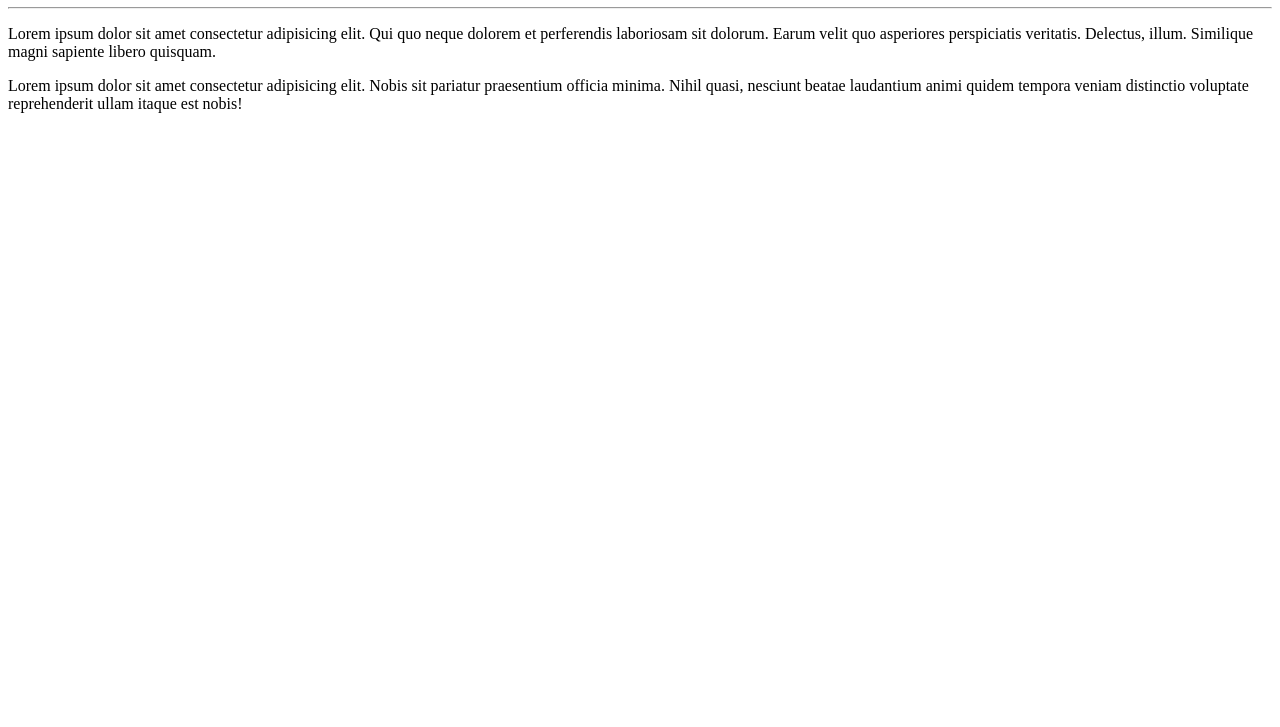
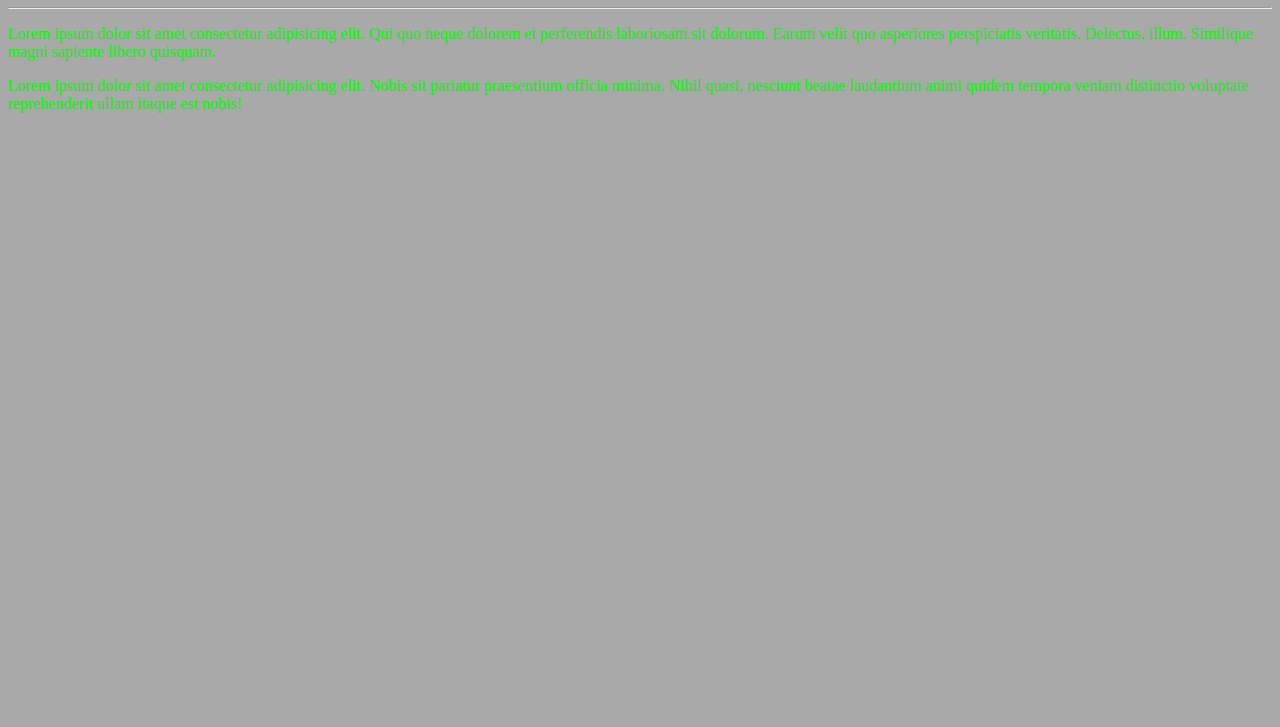
Before and after one commit to JoaoLuis45/Meus-primeiros-c-digos-em-HTML., a plain HTML site: page site-exemplo/index.html in a window 1280 px wide. Shown: the part 73-800 px from the top of the page. Drawn offline with Linux system fonts and the light colour scheme.

Commit message:
Alterei o css.

```diff
--- a/site-exemplo/index.html
+++ b/site-exemplo/index.html
@@ -6,10 +6,10 @@
     <meta name="viewport" content="width=device-width, initial-scale=1.0">
     <title>Meu primeiro site em repositório</title>
 </head>
-<body>
+<body style="background-color: darkgrey;">
     <h1>Olá,Mundo!</h1>
     <hr>
-    <p>Lorem ipsum dolor sit amet consectetur adipisicing elit. Qui quo neque dolorem et perferendis laboriosam sit dolorum. Earum velit quo asperiores perspiciatis veritatis. Delectus, illum. Similique magni sapiente libero quisquam.</p>
-    <p>Lorem ipsum dolor sit amet consectetur adipisicing elit. Nobis sit pariatur praesentium officia minima. Nihil quasi, nesciunt beatae laudantium animi quidem tempora veniam distinctio voluptate reprehenderit ullam itaque est nobis!</p>
+    <p style="color: lime;">Lorem ipsum dolor sit amet consectetur adipisicing elit. Qui quo neque dolorem et perferendis laboriosam sit dolorum. Earum velit quo asperiores perspiciatis veritatis. Delectus, illum. Similique magni sapiente libero quisquam.</p>
+    <p style="color: lime;">Lorem ipsum dolor sit amet consectetur adipisicing elit. Nobis sit pariatur praesentium officia minima. Nihil quasi, nesciunt beatae laudantium animi quidem tempora veniam distinctio voluptate reprehenderit ullam itaque est nobis!</p>
 </body>
 </html>
```
